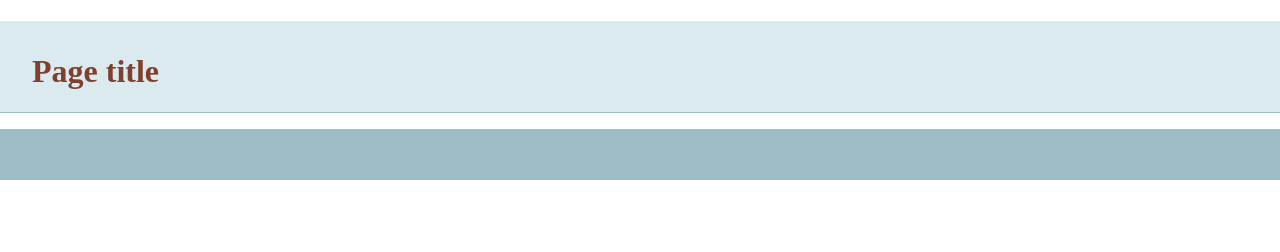
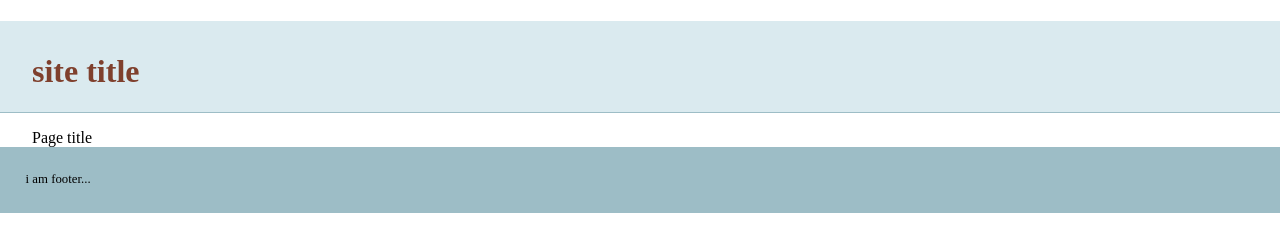
Before and after one commit to thejavascriptways/-git-basics, a plain HTML site: page index.html in a window 1280 px wide. Drawn offline with nearby package versions, Linux system fonts and the light colour scheme.

Commit message:
added some more info

```diff
--- a/index.html
+++ b/index.html
@@ -14,13 +14,14 @@
     </head>
     <body>
     <header>
-	<h1>Page title</h1>
+	<h1>site title</h1>
     </header>
     <nav id="pageNav">
     </nav>
     <main>
+        Page title
     </main>
-    <footer>
+    <footer> i am footer...
     </footer>
         <script>
 //use the modernizr load to load up external scripts. This will load the scripts asynchronously, but the order listed matters. Although it will load all scripts in parallel, it will execute them in the order listed
```
